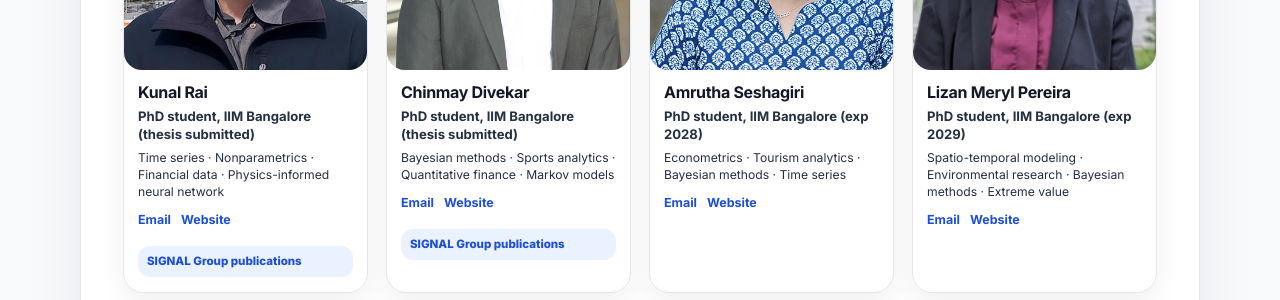
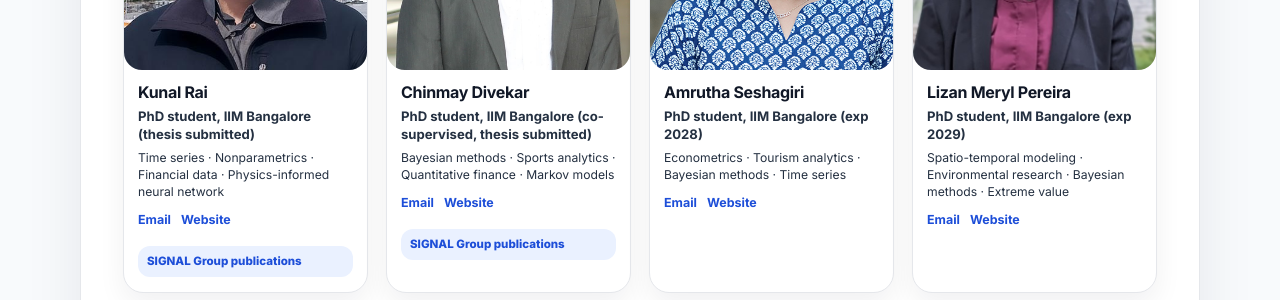
Before and after one commit to soudeepd/soudeeps-research-group, a Jekyll site: the page built from docs/_pages/members.md, in a window 1280 px wide and 900 px high, scrolled down 1229 px. Shown: the part 152-452 px from the top of the window. Built offline with Jekyll 4.4.1, drawn with Linux system fonts in a browser that asks for light colours.

Commit message:
Update members.yml

```diff
--- a/docs/_data/members.yml
+++ b/docs/_data/members.yml
@@ -20,7 +20,7 @@
   name: Chinmay Divekar
   category: phd
   image: /assets/images/members/Chinmay_Divekar.jpg
-  role: PhD student, IIM Bangalore (thesis submitted)
+  role: PhD student, IIM Bangalore (co-supervised, thesis submitted)
   themes: Bayesian methods · Sports analytics · Quantitative finance · Markov models
   email: chinmay.divekar21@iimb.ac.in
   webpage: https://sites.google.com/view/chinmay-divekar/home
```
